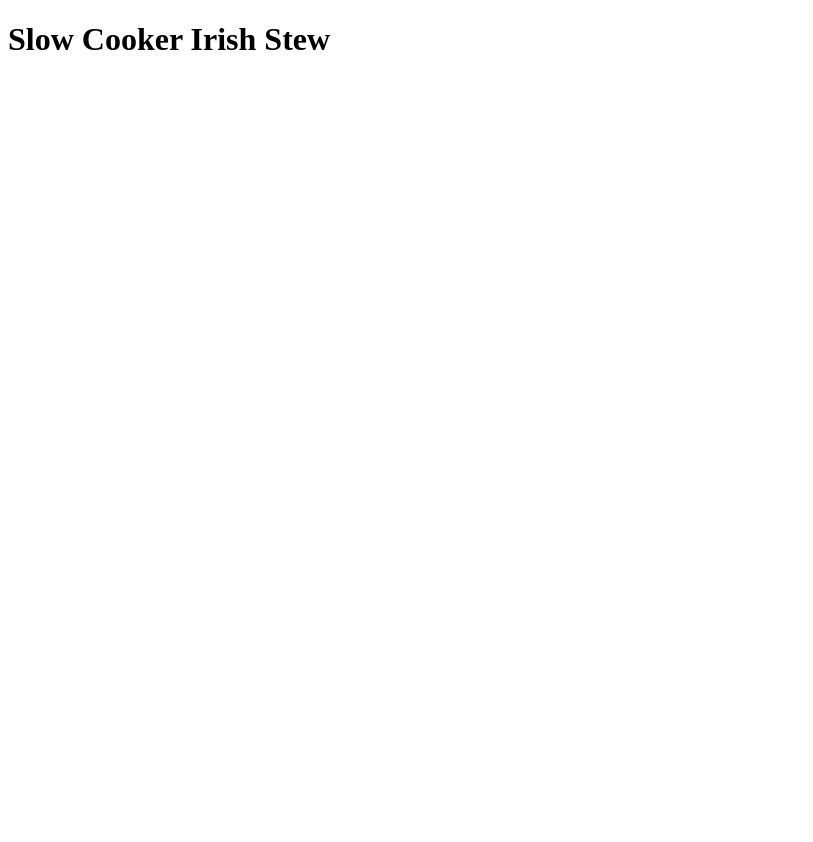
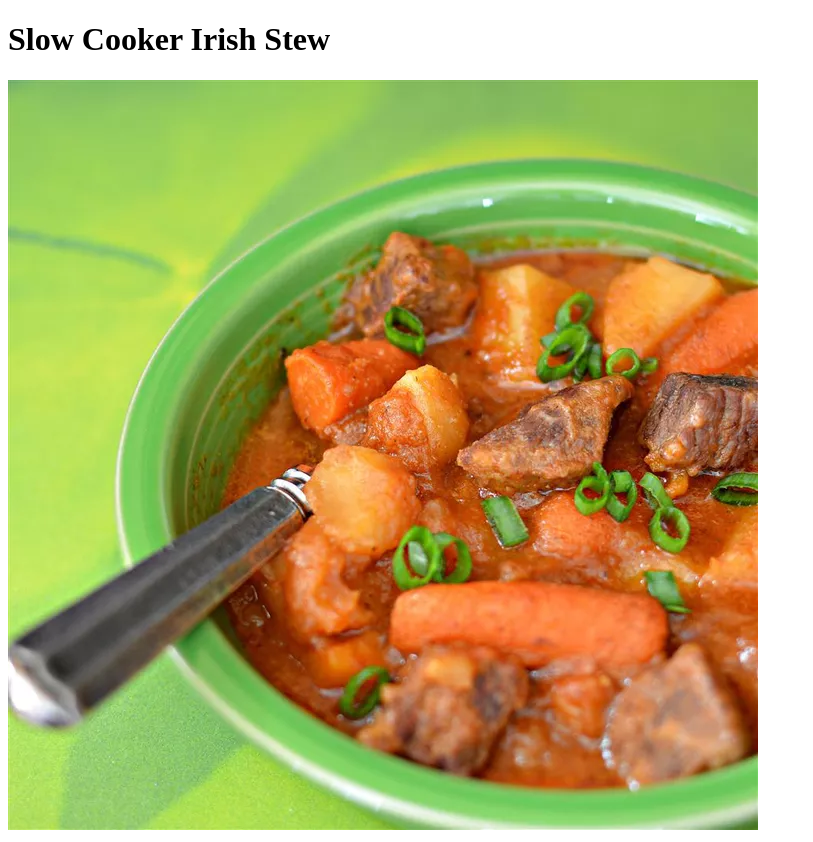
Before and after one commit to onkeld/odin-recipes, a plain HTML site: page recipes/irish_stew.html in a window 1280 px wide. Shown: the whole page, without its empty margins (0-813 px from the left). Before the commit the page ends 800 px from the top, so only its background shows below. Drawn offline with Linux system fonts and the light colour scheme.

Commit message:
Add Picture of Irish IrishStew
Add a picture of Irish Stew to the Recipe Page for Irish Stew

```diff
--- a/recipes/irish_stew.html
+++ b/recipes/irish_stew.html
@@ -8,5 +8,6 @@
   </head>
   <body>
     <h1>Slow Cooker Irish Stew</h1>
+    <img src="IrishStew.webp" alt="Picture of Irish Stew in a green bowl">
   </body>
 </html>
```
Also changed, not shown: recipes/IrishStew.webp (added).
